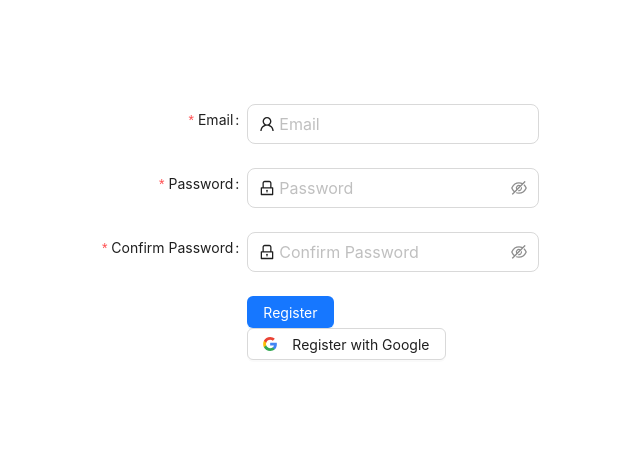
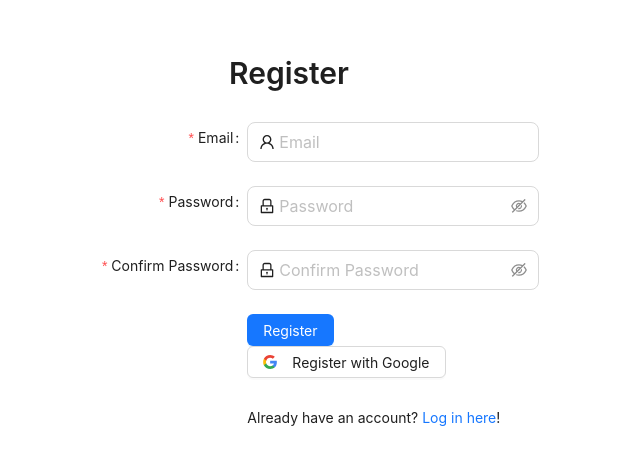
Before and after one commit to hannahw1004/dubhacks23, a React (Create React App) app: page /SignUp in a window 1280 px wide. Shown: the part 156-620 px from the top of the page, without its empty margins (351-991 px from the left). Built offline with nearby package versions, Linux system fonts and the light colour scheme.

Commit message:
Sign up link

```diff
--- a/src/SignUp.tsx
+++ b/src/SignUp.tsx
@@ -1,11 +1,12 @@
 import React, { useState } from "react";
-import { Button, Form, Input } from "antd";
+import { Button, Form, Input, Typography } from "antd";
+import { Link } from "react-router-dom";
 import { LockOutlined, UserOutlined } from "@ant-design/icons";
 import google from "./google.svg";
 import { signUp, logInGoogle } from "./firebase";
 import { notification } from 'antd';
 
-//signUp(onFinish)
+const { Title } = Typography;
 
 const onFinishFailed = (errorInfo: any) => {
   console.log("Failed:", errorInfo);
@@ -75,6 +76,7 @@ export const SignUp: React.FC = () => {
   return (
     <div className="centered-wrapper">
       {contextHolder}
+      <Title level={2} style={{marginBottom: "1em"}}>Register</Title>
       <Form
         onFinish={onFinish}
         name="basic"
@@ -179,6 +181,9 @@ export const SignUp: React.FC = () => {
             Register with Google
           </Button>
         </Form.Item>
+        <Form.Item {...tailFormItemLayout}>
+          Already have an account? <Link to="/">Log in here</Link>!
+        </Form.Item>
       </Form>
     </div>
   );
```
